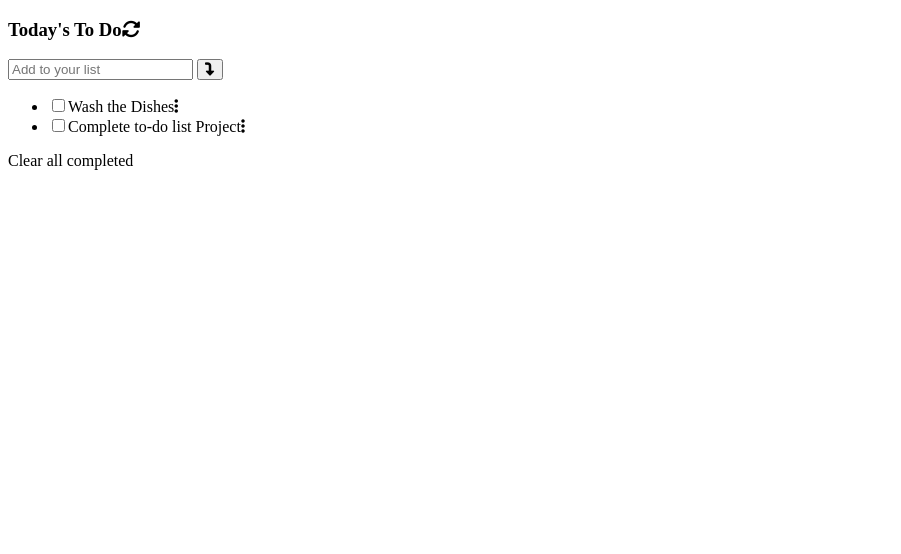
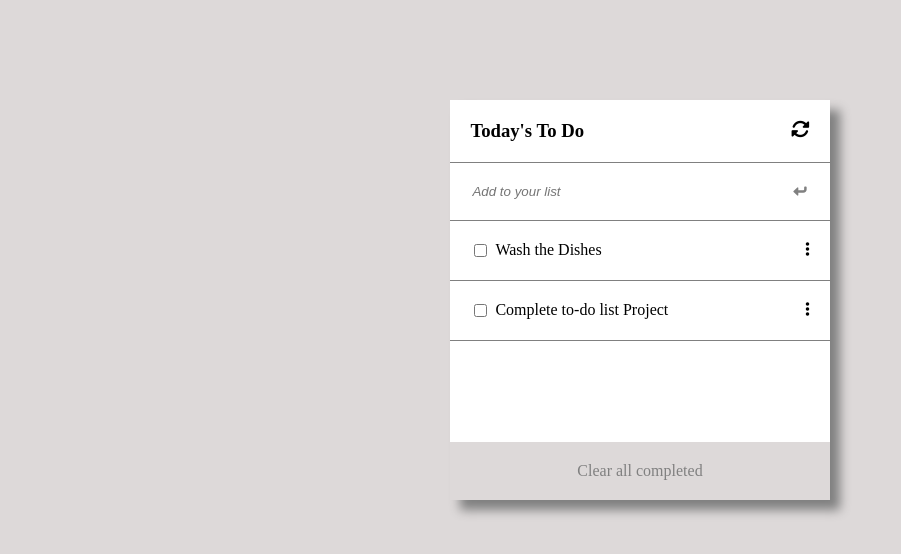
Before and after one commit to Adanzeakonobi/To-do-list, a website built with webpack: page src/template.html in a window 1280 px wide. Shown: the whole page, without its empty margins (0-901 px from the left). Built offline with nearby package versions, Linux system fonts and the light colour scheme.

Commit message:
add styling

```diff
--- a/src/style.css
+++ b/src/style.css
@@ -1,3 +1,77 @@
-.hello {
-    color: red;
-  }
+body {
+  background-color: rgb(221, 217, 217);
+}
+
+.list-container {
+  margin: 0;
+}
+
+#tab {
+  background-color: white;
+  box-shadow: 10px 10px 10px grey;
+  max-width: 30%;
+  margin: auto;
+  height: 50vh;
+  margin-top: 100px;
+  position: relative;
+}
+
+.main {
+  border-bottom: 1px solid grey;
+  padding: 20px;
+  margin: auto;
+  display: flex;
+  justify-content: space-between;
+}
+
+input,
+button {
+  border-style: hidden;
+  background-color: transparent;
+  color: grey;
+  font-style: italic;
+  outline: none;
+}
+
+.enter {
+  transform: rotate(90deg);
+}
+
+.cursor,
+i {
+  cursor: pointer;
+}
+
+input[type="checkbox"]:checked + span {
+  color: red;
+  text-decoration: line-through;
+}
+
+.listcont-prop {
+  list-style-type: none;
+  border-bottom: 1px solid grey;
+  padding: 20px;
+  margin: 0 0 0 -40px;
+  display: flex;
+}
+
+.list-prop {
+  display: flex;
+  width: 100%;
+}
+
+.grow {
+  flex-grow: 1;
+  margin-left: 5px;
+}
+
+.clear {
+  text-align: center;
+  background-color: rgb(221, 217, 217);
+  color: grey;
+  padding: 20px 0;
+  margin: auto;
+  position: absolute;
+  bottom: 0;
+  width: 100%;
+}
```
Also changed, not shown: dist/index.html, dist/main.js.
